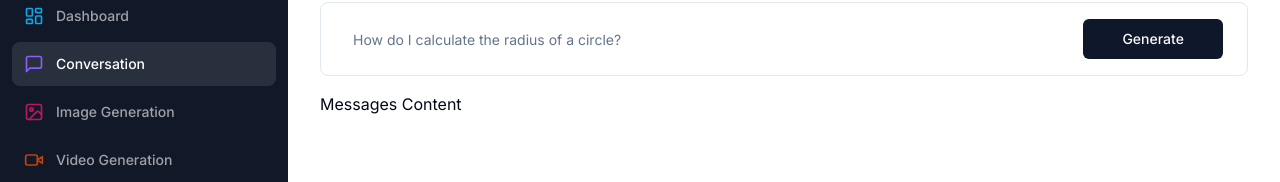
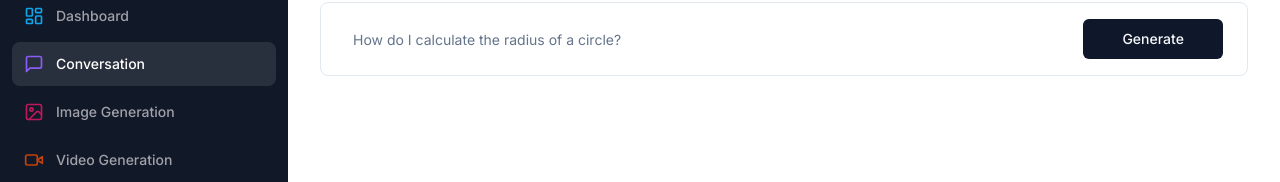
Before and after one commit to nayak-nirmalya/ai-saas, a Next.js app: page /conversation in a window 1280 px wide. Shown: the part 118-300 px from the top of the page. Built offline with nearby package versions, Linux system fonts and the light colour scheme.

Commit message:
render message response

```diff
--- a/app/(dashboard)/(routes)/conversation/page.tsx
+++ b/app/(dashboard)/(routes)/conversation/page.tsx
@@ -92,7 +92,13 @@ export default function ConversationPage() {
             </form>
           </Form>
         </div>
-        <div className="space-y-4 mt-4">Messages Content</div>
+        <div className="space-y-4 mt-4">
+          <div className="flex flex-col-reverse gap-y-4">
+            {messages.map((message) => (
+              <div key={message.content}>{message.content}</div>
+            ))}
+          </div>
+        </div>
       </div>
     </div>
   );
```
